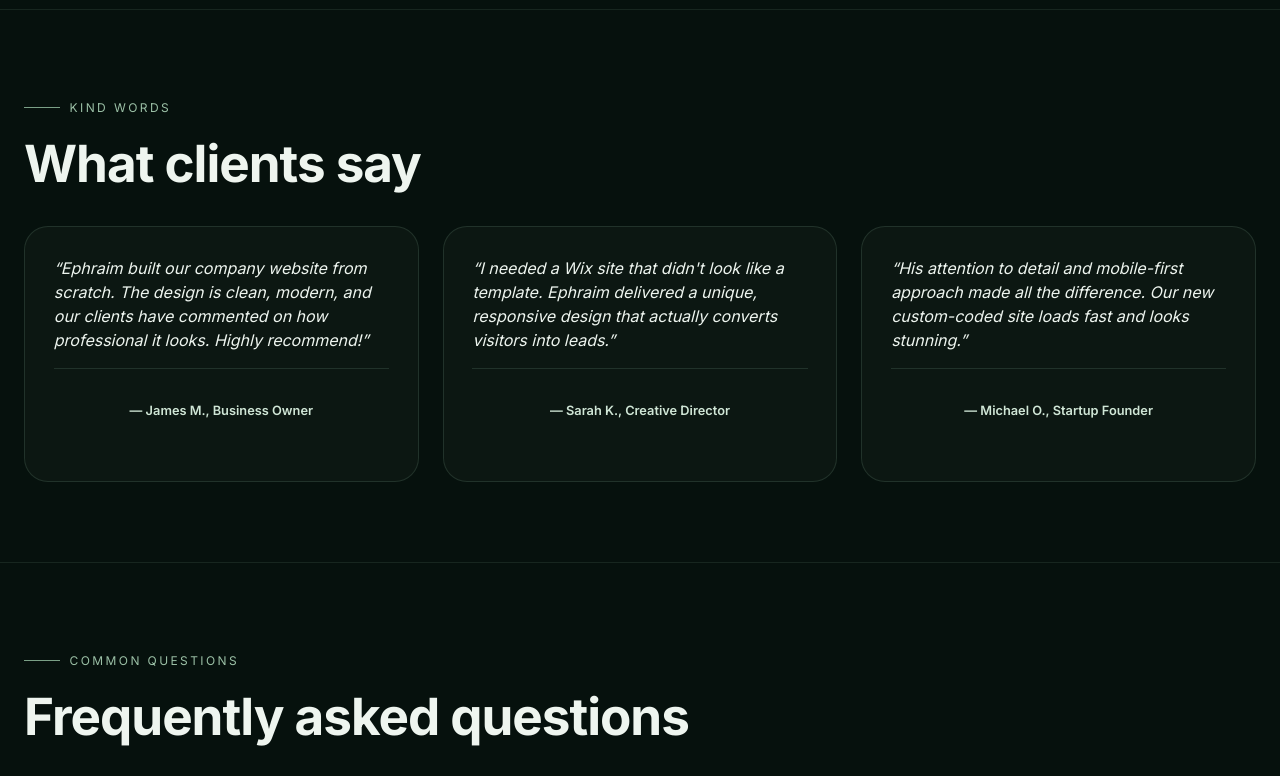
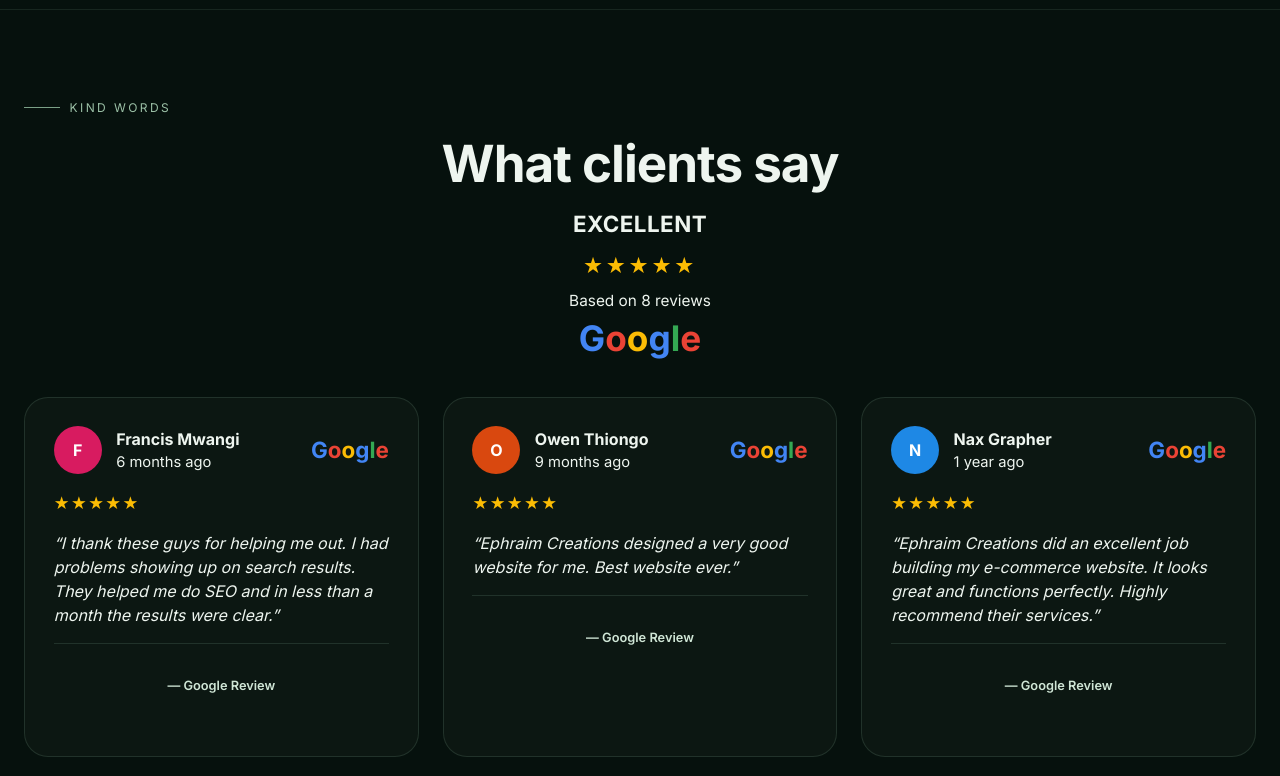
Before and after one commit to Ephraim-Creations/portfolio, a plain HTML site: page index.html in a window 1280 px wide. Shown: the part 3540-4316 px from the top of the page. Drawn offline with nearby package versions, Linux system fonts and the light colour scheme; a web font is replaced by a local one.

Commit message:
rewrite repo

```diff
--- a/index.html
+++ b/index.html
@@ -262,7 +262,8 @@
         <section id="services" aria-labelledby="services-heading">
             <div class="container">
                 <div class="section-label">What I deliver</div>
-                <h2 id="services-heading" class="section-title">Built for professionals who need a website that actually works</h2>
+                <h2 id="services-heading" class="section-title">Built for professionals who need a website that actually
+                    works</h2>
                 <p class="section-desc">No lock-in, no overcomplication — just the right platform for your goals.</p>
                 <div class="services-grid">
                     <article class="service-card" data-aos="fade-up">
@@ -386,27 +387,119 @@
             </div>
         </section>
 
-        <!-- Testimonials -->
+        <!-- Google Reviews Section -->
         <section aria-labelledby="testimonials-heading">
             <div class="container">
                 <div class="section-label">Kind words</div>
-                <h2 id="testimonials-heading" class="section-title">What clients say</h2>
+
+                <div style="text-align:center; margin-bottom:2.5rem;">
+                    <h2 id="testimonials-heading" class="section-title" style="max-width:none; margin:0 auto 0.8rem;">
+                        What clients say
+                    </h2>
+
+                    <div style="display:flex; flex-direction:column; align-items:center; gap:0.45rem;">
+                        <div style="font-size:1.4rem; font-weight:800; letter-spacing:0.02em;">EXCELLENT</div>
+                        <div style="font-size:1.4rem; color:#fbbc04; letter-spacing:0.12em;">★★★★★</div>
+                        <div style="color:var(--muted); font-size:0.96rem;">Based on 8 reviews</div>
+                        <div style="font-size:2.2rem; font-weight:700; line-height:1; margin-top:0.15rem;">
+                            <span style="color:#4285F4;">G</span><span style="color:#EA4335;">o</span><span
+                                style="color:#FBBC05;">o</span><span style="color:#4285F4;">g</span><span
+                                style="color:#34A853;">l</span><span style="color:#EA4335;">e</span>
+                        </div>
+                    </div>
+                </div>
+
                 <div class="testimonial-grid">
                     <blockquote class="testimonial" data-aos="fade-up">
-                        <p class="testimonial-text">“Ephraim built our company website from scratch. The design is
-                            clean, modern, and our clients have commented on how professional it looks. Highly
-                            recommend!”</p>
-                        <footer class="testimonial-author">— James M., Business Owner</footer>
+                        <div
+                            style="display:flex; align-items:center; justify-content:space-between; gap:1rem; margin-bottom:1rem;">
+                            <div style="display:flex; align-items:center; gap:0.9rem;">
+                                <div
+                                    style="width:48px; height:48px; border-radius:50%; background:#d81b60; display:flex; align-items:center; justify-content:center; font-weight:700; color:#fff; flex-shrink:0;">
+                                    F
+                                </div>
+                                <div>
+                                    <div style="font-weight:700;">Francis Mwangi</div>
+                                    <div style="color:var(--muted-2); font-size:0.92rem;">6 months ago</div>
+                                </div>
+                            </div>
+                            <div style="font-size:1.4rem; font-weight:700; line-height:1;">
+                                <span style="color:#4285F4;">G</span><span style="color:#EA4335;">o</span><span
+                                    style="color:#FBBC05;">o</span><span style="color:#4285F4;">g</span><span
+                                    style="color:#34A853;">l</span><span style="color:#EA4335;">e</span>
+                            </div>
+                        </div>
+
+                        <div style="color:#fbbc04; font-size:1.1rem; letter-spacing:0.08em; margin-bottom:0.9rem;">★★★★★
+                        </div>
+
+                        <p class="testimonial-text">
+                            “I thank these guys for helping me out. I had problems showing up on search results. They
+                            helped me do SEO and in less than a month the results were clear.”
+                        </p>
+
+                        <footer class="testimonial-author">— Google Review</footer>
                     </blockquote>
+
                     <blockquote class="testimonial" data-aos="fade-up" data-aos-delay="100">
-                        <p class="testimonial-text">“I needed a Wix site that didn't look like a template. Ephraim
-                            delivered a unique, responsive design that actually converts visitors into leads.”</p>
-                        <footer class="testimonial-author">— Sarah K., Creative Director</footer>
+                        <div
+                            style="display:flex; align-items:center; justify-content:space-between; gap:1rem; margin-bottom:1rem;">
+                            <div style="display:flex; align-items:center; gap:0.9rem;">
+                                <div
+                                    style="width:48px; height:48px; border-radius:50%; background:#d9480f; display:flex; align-items:center; justify-content:center; font-weight:700; color:#fff; flex-shrink:0;">
+                                    O
+                                </div>
+                                <div>
+                                    <div style="font-weight:700;">Owen Thiongo</div>
+                                    <div style="color:var(--muted-2); font-size:0.92rem;">9 months ago</div>
+                                </div>
+                            </div>
+                            <div style="font-size:1.4rem; font-weight:700; line-height:1;">
+                                <span style="color:#4285F4;">G</span><span style="color:#EA4335;">o</span><span
+                                    style="color:#FBBC05;">o</span><span style="color:#4285F4;">g</span><span
+                                    style="color:#34A853;">l</span><span style="color:#EA4335;">e</span>
+                            </div>
+                        </div>
+
+                        <div style="color:#fbbc04; font-size:1.1rem; letter-spacing:0.08em; margin-bottom:0.9rem;">★★★★★
+                        </div>
+
+                        <p class="testimonial-text">
+                            “Ephraim Creations designed a very good website for me. Best website ever.”
+                        </p>
+
+                        <footer class="testimonial-author">— Google Review</footer>
                     </blockquote>
-                    <blockquote class="testimonial" data-aos="fade-up" data-aos-delay="200">
-                        <p class="testimonial-text">“His attention to detail and mobile-first approach made all the
-                            difference. Our new custom-coded site loads fast and looks stunning.”</p>
-                        <footer class="testimonial-author">— Michael O., Startup Founder</footer>
+
+                    <blockquote class="testimonial" data-aos="fade-up" data-aos-delay="300">
+                        <div
+                            style="display:flex; align-items:center; justify-content:space-between; gap:1rem; margin-bottom:1rem;">
+                            <div style="display:flex; align-items:center; gap:0.9rem;">
+                                <div
+                                    style="width:48px; height:48px; border-radius:50%; background:#1e88e5; display:flex; align-items:center; justify-content:center; font-weight:700; color:#fff; flex-shrink:0;">
+                                    N
+                                </div>
+                                <div>
+                                    <div style="font-weight:700;">Nax Grapher</div>
+                                    <div style="color:var(--muted-2); font-size:0.92rem;">1 year ago</div>
+                                </div>
+                            </div>
+                            <div style="font-size:1.4rem; font-weight:700; line-height:1;">
+                                <span style="color:#4285F4;">G</span><span style="color:#EA4335;">o</span><span
+                                    style="color:#FBBC05;">o</span><span style="color:#4285F4;">g</span><span
+                                    style="color:#34A853;">l</span><span style="color:#EA4335;">e</span>
+                            </div>
+                        </div>
+
+                        <div style="color:#fbbc04; font-size:1.1rem; letter-spacing:0.08em; margin-bottom:0.9rem;">★★★★★
+                        </div>
+
+                        <p class="testimonial-text">
+                            “Ephraim Creations did an excellent job building my e-commerce website. It looks great and
+                            functions perfectly. Highly recommend their services.”
+                        </p>
+
+                        <footer class="testimonial-author">— Google Review</footer>
                     </blockquote>
                 </div>
             </div>
@@ -448,7 +541,8 @@
                 <div class="about-text">
                     <div class="section-label">About Ephraim Mutwiri</div>
                     <span class="rouge">Direct, thoughtful, built well</span>
-                    <h2 id="about-heading" style="font-size: 1.9rem; margin: 0.8rem 0;">The developer behind the work</h2>
+                    <h2 id="about-heading" style="font-size: 1.9rem; margin: 0.8rem 0;">The developer behind the work
+                    </h2>
                     <p>I’m Ephraim Mutwiri, a web developer focused on building websites that help brands and
                         professionals present themselves properly online. I work across Wix, WordPress, and custom code
                         — whatever the project needs.</p>
@@ -473,7 +567,8 @@
         <section id="contact" aria-labelledby="contact-heading">
             <div class="container cta-bg" data-aos="zoom-in">
                 <div class="cta-panel">
-                    <h2 id="contact-heading" style="font-size: 2rem;">If people land on your website, it should be doing more for you</h2>
+                    <h2 id="contact-heading" style="font-size: 2rem;">If people land on your website, it should be doing
+                        more for you</h2>
                     <p style="margin: 1rem auto; max-width: 550px;">A strong website builds trust fast, communicates
                         clearly, and makes the next step obvious. Let’s build yours.</p>
                     <div
@@ -496,8 +591,8 @@
         </p>
     </footer>
 
-    <a href="https://wa.me/254112268873?text=Hi%20Ephraim,%20I'm%20interested%20in%20a%20website"
-        class="whatsapp-float" target="_blank" rel="noopener noreferrer" aria-label="Chat on WhatsApp">
+    <a href="https://wa.me/254112268873?text=Hi%20Ephraim,%20I'm%20interested%20in%20a%20website" class="whatsapp-float"
+        target="_blank" rel="noopener noreferrer" aria-label="Chat on WhatsApp">
         <i class="fab fa-whatsapp" aria-hidden="true"></i>
     </a>
 
```
